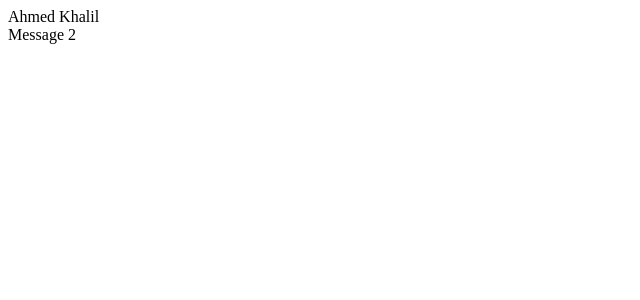
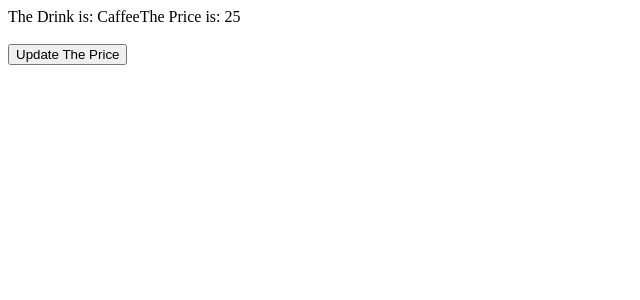
Before and after one commit to DevAhmedKhalil/mosh-react-app, a React (Vite) app: page / in a window 1280 px wide. Shown: the top 300 px of the page, without its empty margins (0-640 px from the left). Built offline with nearby package versions, Linux system fonts and the light colour scheme.

Commit message:
sec-5: updating objects

```diff
--- a/src/App.tsx
+++ b/src/App.tsx
@@ -1,23 +1,32 @@
 import { useState } from "react";
-import Message from "./components/Message";
 
 function App() {
-  // const [firstName, setFirstName] = useState<string>("Ahmed");
-  // const [lastName, setLastName] = useState<string>("Khalil");
-
-  const [person, setPerson] = useState({
-    firstName: "Ahmed",
-    lastName: "Khalil",
+  const [drink, setDrink] = useState({
+    title: "Caffee",
+    price: 25,
   });
 
-  const fullName = `${person.firstName} ${person.lastName}`.trim();
+  const handleClick = () => {
+    //? Update drink price
+    //@ When dealing with [objects & arrays] =>
+    //@ you shoud remember to treat them as immutable or read only.
+
+    const newDrink = {
+      // title: drink.title,
+      ...drink,
+      price: drink.price + 5,
+    };
+
+    setDrink(newDrink);
+  };
 
   return (
     <div>
-      {fullName}
-      <Message />
-      {/* <Message /> */}
-      {/* <Message /> */}
+      {"The Drink is: " + drink.title}
+      {"The Price is: " + drink.price}
+      <br />
+      <br />
+      <button onClick={handleClick}>Update The Price</button>
     </div>
   );
 }
```
